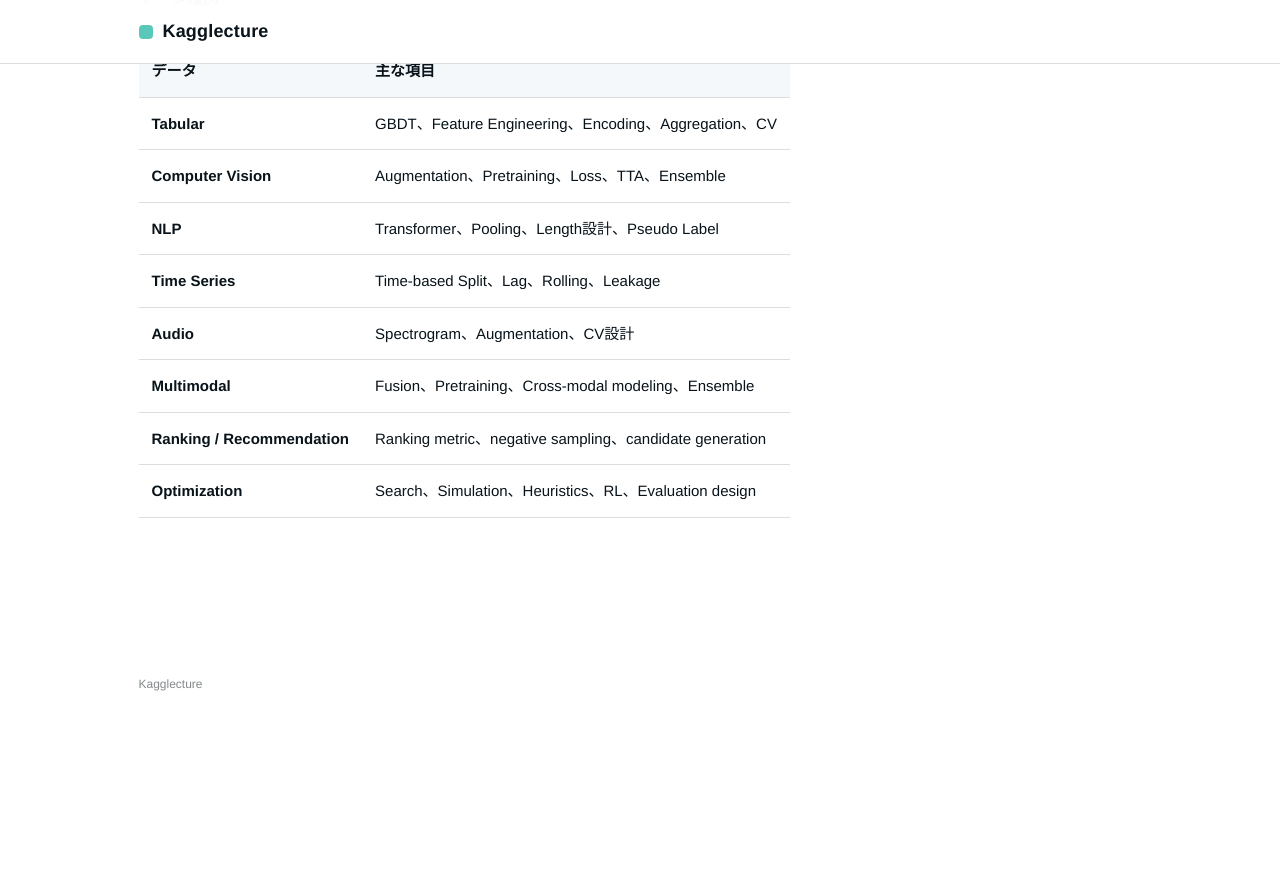
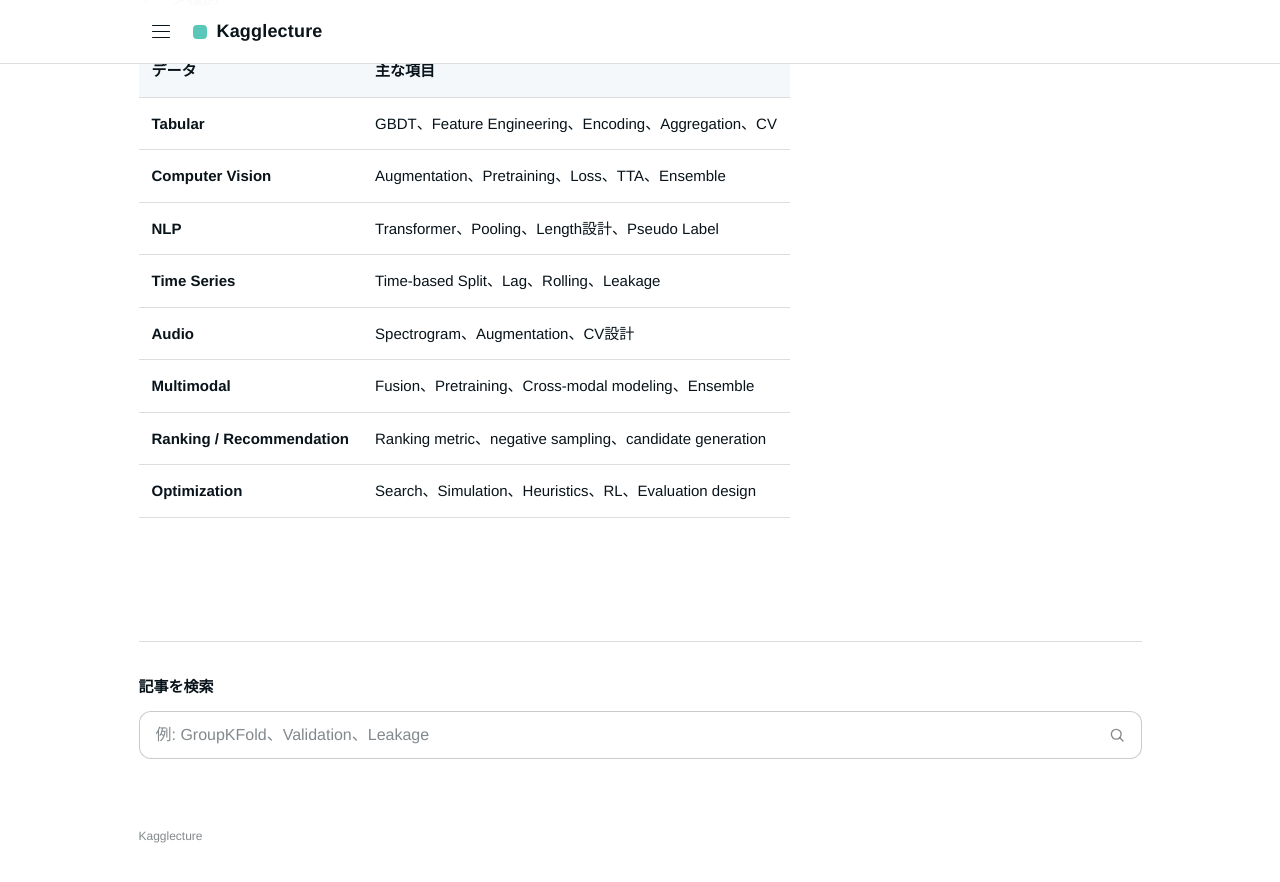
Before and after one commit to morikazu1119/Kagglecture, a Jekyll site: the page built from index.md, in a window 1280 px wide and 900 px high, scrolled down 960 px. Shown: the top 882 px of the window. Built offline with Jekyll 4.4.1, drawn with Linux system fonts in a browser that asks for light colours; before the commit the page ends 1708 px from its top, so only the background shows below that.

Commit message:
feat: add global drawer menu and article search

```diff
--- a/_layouts/default.html
+++ b/_layouts/default.html
@@ -16,12 +16,21 @@
       {% assign back_href = page.dir | relative_url %}
     {% endif %}
 
+    {% assign category_pages = site.pages | where: "type", "category-index" | sort: "title" %}
+    {% assign reference_pages = site.pages | where: "type", "reference" | sort: "title" %}
+
     <header class="site-header">
       <div class="header-inner">
-        <a class="site-brand" href="{{ '/' | relative_url }}" aria-label="Kagglecture 索引">
-          <span class="site-brand__mark" aria-hidden="true"></span>
-          <span>Kagglecture</span>
-        </a>
+        <div class="header-start">
+          <button class="menu-toggle" type="button" data-menu-toggle aria-controls="site-drawer" aria-expanded="false" aria-label="メニューを開く">
+            <span class="menu-toggle__icon" aria-hidden="true"></span>
+          </button>
+
+          <a class="site-brand" href="{{ '/' | relative_url }}" aria-label="Kagglecture 索引">
+            <span class="site-brand__mark" aria-hidden="true"></span>
+            <span>Kagglecture</span>
+          </a>
+        </div>
 
         {% unless page.url == '/' %}
         <nav class="header-nav" aria-label="メインナビゲーション">
@@ -31,6 +40,32 @@
         {% endunless %}
       </div>
     </header>
+
+    <div class="drawer-backdrop" data-drawer-backdrop aria-hidden="true"></div>
+
+    <aside id="site-drawer" class="site-drawer" data-site-drawer aria-hidden="true" aria-label="Kagglecture メニュー">
+      <div class="drawer-header">
+        <span class="drawer-title">メニュー</span>
+        <button class="drawer-close" type="button" data-drawer-close aria-label="メニューを閉じる">×</button>
+      </div>
+
+      <nav class="drawer-nav" aria-label="記事一覧">
+        <a class="drawer-home" href="{{ '/' | relative_url }}">ホーム</a>
+
+        {% for category in category_pages %}
+        <section class="drawer-section">
+          <a class="drawer-category" href="{{ category.url | relative_url }}">{{ category.title }}</a>
+          <div class="drawer-articles">
+            {% for item in reference_pages %}
+              {% if item.url contains category.url %}
+              <a class="drawer-article" href="{{ item.url | relative_url }}">{{ item.title }}</a>
+              {% endif %}
+            {% endfor %}
+          </div>
+        </section>
+        {% endfor %}
+      </nav>
+    </aside>
 
     <main id="content" class="site-main">
       <article class="content-shell">
@@ -44,6 +79,27 @@
       </nav>
       {% endunless %}
     </main>
+
+    <section class="site-search" data-site-search aria-labelledby="site-search-label">
+      <label id="site-search-label" class="site-search__label" for="site-search-input">記事を検索</label>
+      <div class="site-search__field">
+        <input id="site-search-input" class="site-search__input" type="search" inputmode="search" autocomplete="off" placeholder="例: GroupKFold、Validation、Leakage" data-search-input>
+        <svg class="site-search__icon" viewBox="0 0 24 24" aria-hidden="true">
+          <circle cx="11" cy="11" r="6.5" fill="none" stroke="currentColor" stroke-width="1.8"></circle>
+          <path d="M16 16l4 4" fill="none" stroke="currentColor" stroke-width="1.8" stroke-linecap="round"></path>
+        </svg>
+      </div>
+
+      <div class="search-results" data-search-results aria-live="polite">
+        {% for item in reference_pages %}
+        <a class="search-result" href="{{ item.url | relative_url }}" data-search-item data-search-text="{{ item.title | escape }} {{ item.summary | escape }} {{ item.tags | join: ' ' | escape }}" hidden>
+          <span class="search-result__title">{{ item.title }}</span>
+          {% if item.summary %}<span class="search-result__summary">{{ item.summary }}</span>{% endif %}
+        </a>
+        {% endfor %}
+        <div class="search-empty" data-search-empty>該当する記事はありません。</div>
+      </div>
+    </section>
 
     <footer class="site-footer">
       <span>Kagglecture</span>
```
